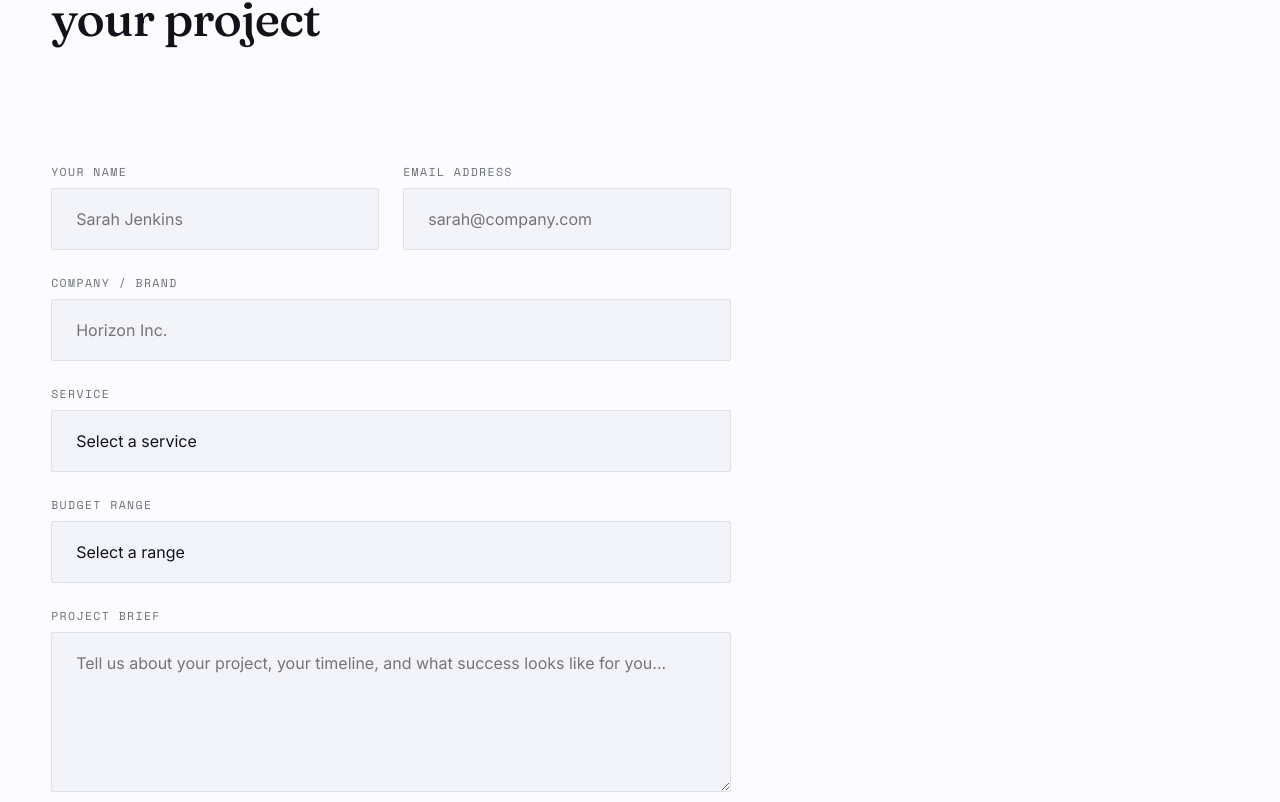
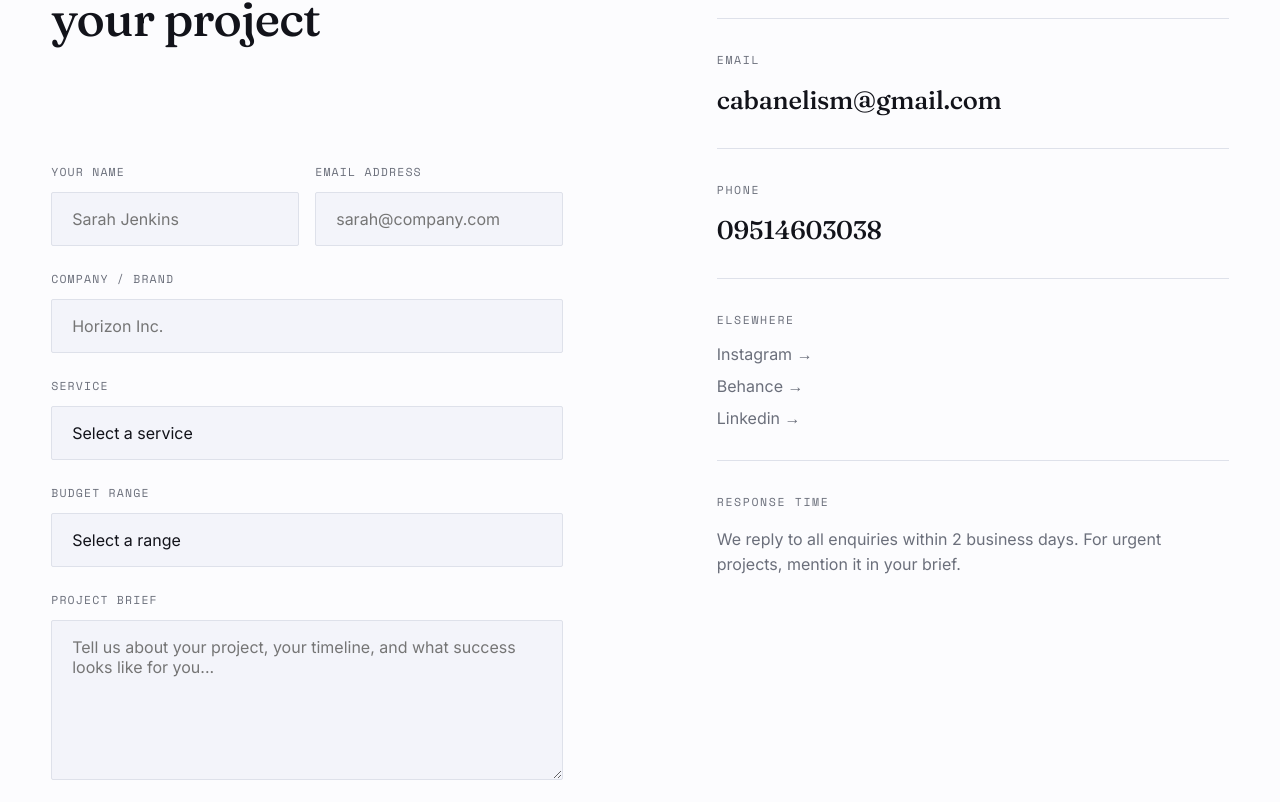
Before and after one commit to Venomous-pie/markyyy, a Next.js app: page /contact in a window 1280 px wide. Shown: the part 1056-1858 px from the top of the page. Built offline with nearby package versions, Linux system fonts and the light colour scheme.

Commit message:
update UI

```diff
--- a/app/contact/ContactForm.tsx
+++ b/app/contact/ContactForm.tsx
@@ -2,17 +2,43 @@
 
 import { useState } from 'react';
 
-export default function ContactForm() {
+export default function ContactForm({ targetEmail }: { targetEmail: string }) {
   const [submitted, setSubmitted] = useState(false);
+  const [submitting, setSubmitting] = useState(false);
+  const [error, setError] = useState(false);
 
-  const handleSubmit = (e: React.FormEvent) => {
+  const handleSubmit = async (e: React.FormEvent) => {
     e.preventDefault();
-    setSubmitted(true);
+    setSubmitting(true);
+    setError(false);
+
+    const form = e.target as HTMLFormElement;
+    const formData = new FormData(form);
+
+    try {
+      const res = await fetch(`https://formsubmit.co/ajax/${targetEmail}`, {
+        method: "POST",
+        headers: {
+          'Content-Type': 'application/json',
+          'Accept': 'application/json'
+        },
+        body: JSON.stringify(Object.fromEntries(formData))
+      });
+
+      if (res.ok) {
+        setSubmitted(true);
+      } else {
+        setError(true);
+      }
+    } catch (err) {
+      setError(true);
+    }
+    setSubmitting(false);
   };
 
   if (submitted) {
     return (
-      <div style={{ padding: 'var(--space-xl)', background: 'var(--paper-dim)', borderRadius: 'var(--radius-md)', textAlign: 'center' }}>
+      <div style={{ padding: 'var(--space-xl)', background: 'var(--paper-dim)', borderRadius: 'var(--radius-md)', textAlign: 'center', gridColumn: '1 / -1' }}>
         <span className="dot pulse" style={{ display: 'block', margin: '0 auto var(--space-8)' }} />
         <h3 style={{ fontFamily: 'var(--display)', fontSize: '2rem', fontWeight: 500, letterSpacing: '-0.02em', marginBottom: 'var(--space-4)' }}>
           Message received.
@@ -26,21 +52,32 @@ export default function ContactForm() {
 
   return (
     <form className="contact-form" onSubmit={handleSubmit}>
+      {/* FormSubmit Configuration */}
+      <input type="hidden" name="_subject" value="New Project Brief Submission" />
+      <input type="hidden" name="_captcha" value="false" />
+      <input type="hidden" name="_template" value="box" />
+
+      {error && (
+        <div className="form-field full" style={{ color: '#ff6b6b', background: 'rgba(255,100,100,0.1)', padding: '12px', borderRadius: '4px' }}>
+          There was an error sending your message. Please try again or email us directly.
+        </div>
+      )}
+
       <div className="form-field">
         <label htmlFor="name">Your Name</label>
-        <input id="name" type="text" placeholder="Sarah Jenkins" required />
+        <input id="name" name="name" type="text" placeholder="Sarah Jenkins" required />
       </div>
       <div className="form-field">
         <label htmlFor="email">Email Address</label>
-        <input id="email" type="email" placeholder="sarah@company.com" required />
+        <input id="email" name="email" type="email" placeholder="sarah@company.com" required />
       </div>
       <div className="form-field full">
         <label htmlFor="company">Company / Brand</label>
-        <input id="company" type="text" placeholder="Horizon Inc." />
+        <input id="company" name="company" type="text" placeholder="Horizon Inc." />
       </div>
       <div className="form-field full">
         <label htmlFor="service">Service</label>
-        <select id="service">
+        <select id="service" name="service">
           <option value="">Select a service</option>
           <option>Brand Identity</option>
           <option>Editorial Design</option>
@@ -52,7 +89,7 @@ export default function ContactForm() {
       </div>
       <div className="form-field full">
         <label htmlFor="budget">Budget Range</label>
-        <select id="budget">
+        <select id="budget" name="budget">
           <option value="">Select a range</option>
           <option>Under $10k</option>
           <option>$10k — $25k</option>
@@ -63,11 +100,11 @@ export default function ContactForm() {
       </div>
       <div className="form-field full">
         <label htmlFor="brief">Project Brief</label>
-        <textarea id="brief" placeholder="Tell us about your project, your timeline, and what success looks like for you..." required />
+        <textarea id="brief" name="brief" placeholder="Tell us about your project, your timeline, and what success looks like for you..." required />
       </div>
       <div className="full">
-        <button type="submit" className="form-submit">
-          <span className="dot" style={{ background: '#fff' }} /> Send Brief
+        <button type="submit" className="form-submit" disabled={submitting}>
+          <span className="dot" style={{ background: '#fff' }} /> {submitting ? 'Sending...' : 'Send Brief'}
         </button>
       </div>
     </form>
--- a/app/contact/page.tsx
+++ b/app/contact/page.tsx
@@ -31,7 +31,7 @@ export default async function ContactPage() {
 
       {/* CONTACT FORM */}
       <section className="wrap" style={{ paddingTop: 'var(--space-xxl)', paddingBottom: 'var(--space-xxl)' }}>
-        <div style={{ display: 'grid', gridTemplateColumns: 'repeat(auto-fill, minmax(min(100%, 560px), 1fr))', gap: 'var(--space-xxl)', alignItems: 'start' }}>
+        <div style={{ display: 'grid', gridTemplateColumns: 'repeat(auto-fit, minmax(min(100%, 450px), 1fr))', gap: 'var(--space-xxl)', alignItems: 'start' }}>
 
           {/* FORM */}
           <div>
@@ -49,7 +49,7 @@ export default async function ContactPage() {
               Tell us about<br />your project
             </h2>
 
-            <ContactForm />
+            <ContactForm targetEmail={settings.email} />
           </div>
 
           {/* CONTACT INFO */}
--- a/styles/globals.css
+++ b/styles/globals.css
@@ -1368,3 +1368,60 @@ button:focus-visible {
   width: 100%;
   transform-origin: top;
 }
+
+/* --- FORMS --- */
+.contact-form {
+  display: grid;
+  grid-template-columns: 1fr;
+  gap: var(--space-6) var(--space-4);
+}
+
+@media (min-width: 600px) {
+  .contact-form {
+    grid-template-columns: 1fr 1fr;
+  }
+}
+
+.form-field {
+  display: flex;
+  flex-direction: column;
+  gap: var(--space-3);
+}
+
+.form-field.full {
+  grid-column: 1 / -1;
+}
+
+.form-field label {
+  font-family: var(--mono);
+  font-size: 0.72rem;
+  letter-spacing: 0.1em;
+  text-transform: uppercase;
+  color: var(--muted);
+}
+
+.form-field input,
+.form-field select,
+.form-field textarea {
+  width: 100%;
+  background: var(--paper-dim);
+  border: 1px solid var(--line);
+  padding: var(--space-4) var(--space-5);
+  border-radius: var(--radius-sm);
+  font-family: var(--body);
+  font-size: 1rem;
+  color: var(--ink);
+  transition: border-color 0.3s ease;
+}
+
+.form-field input:focus,
+.form-field select:focus,
+.form-field textarea:focus {
+  outline: none;
+  border-color: var(--blue);
+}
+
+.form-field textarea {
+  min-height: 160px;
+  resize: vertical;
+}
```
